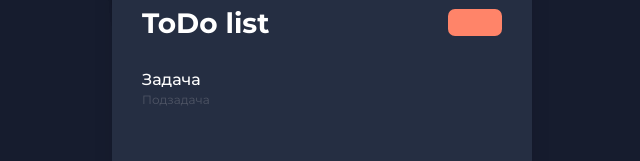
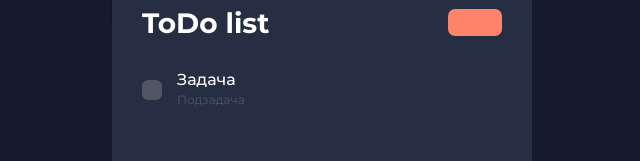
Before and after one commit to anna-popova/TestForLeadrate, a Vue app: page / in a window 1280 px wide. Shown: the part 130-291 px from the top of the page, without its empty margins (318-958 px from the left). Built offline with nearby package versions, Linux system fonts and the light colour scheme.

Commit message:
Update checkboxComponent.vue

```diff
--- a/src/components/checkboxComponent/checkboxComponent.vue
+++ b/src/components/checkboxComponent/checkboxComponent.vue
@@ -1,14 +1,13 @@
 <template>
   <div class="checkbox-list">
-    <label class="checkbox-list__item">
+    <label class="checkbox-list__item" :class="{ 'checked': checked }">
       <input
         :checked="checked"
         type="checkbox"
         class="checkbox-list__item--input"
-        :class="{ 'checked': checked }"
         @input="onInput"
       />
-      <div>
+      <div class="checkbox-list__item--data">
         <span class="checkbox-list__item--text">{{title}}</span>
         <span v-if="subtitle" class="checkbox-list__item--text checkbox-list__item--text_subtitle">
           {{subtitle}}
```
